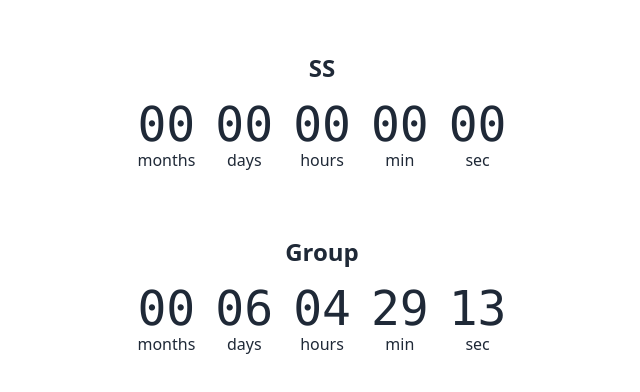
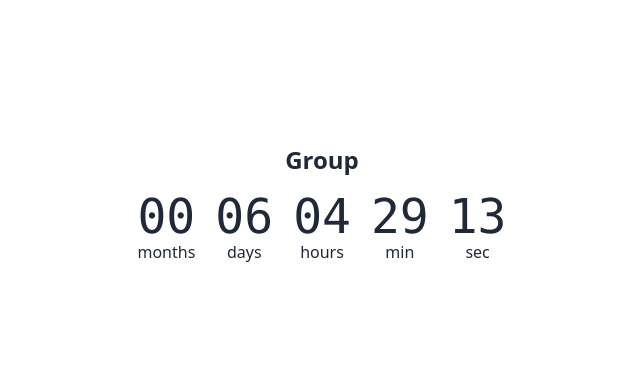
Before and after one commit to DeeKahy/Countdown, a plain HTML site: page index.html in a window 1280 px wide. Shown: the part 188-580 px from the top of the page, without its empty margins (318-958 px from the left). Drawn offline with nearby package versions, Linux system fonts and the light colour scheme.

Commit message:
Update index.html

```diff
--- a/index.html
+++ b/index.html
@@ -106,7 +106,6 @@
     }
 
     // Example usage
-    createCountdown("June 17, 2024 22:00:00", "SS");
     createCountdown("June 24, 2024 22:00:00", "Group");
   </script>
 </body>
```
